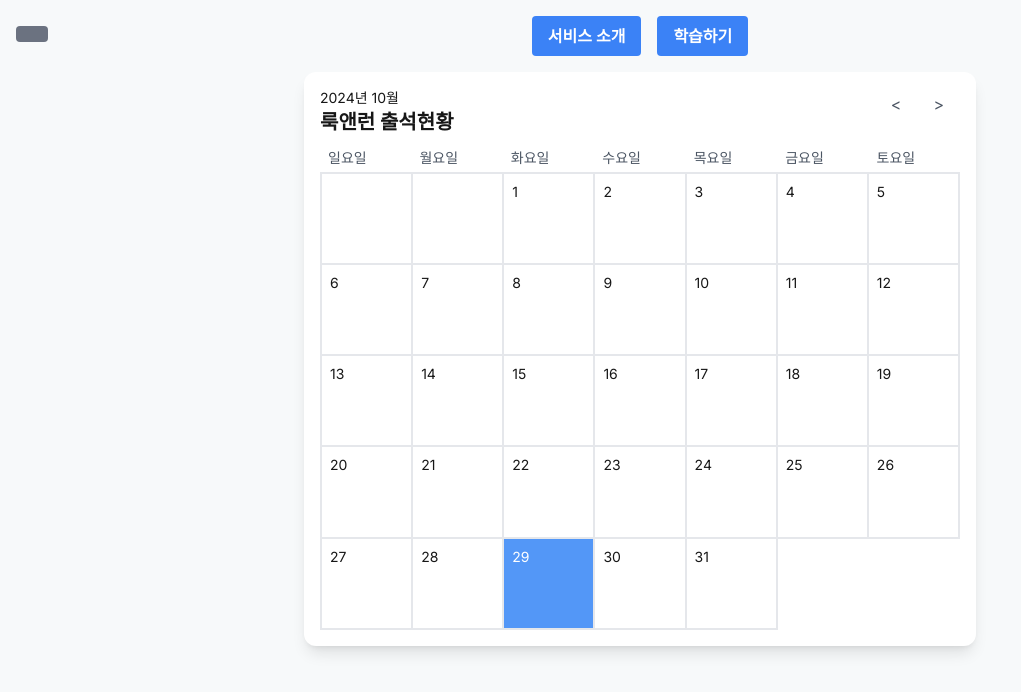
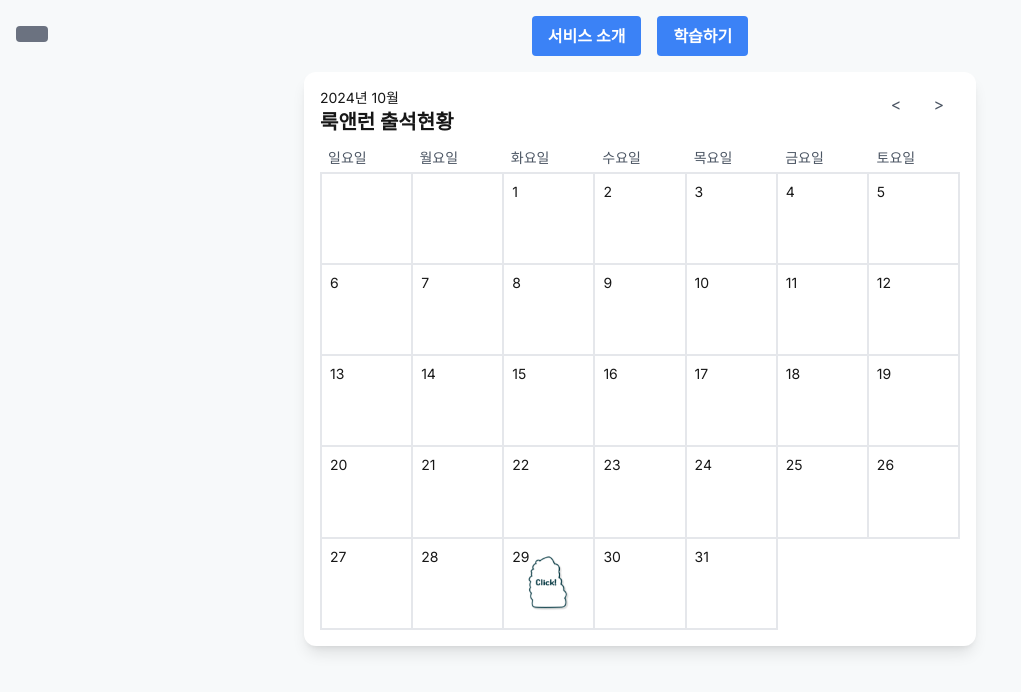
Before and after one commit to tinon1004/LookNLearn, a Next.js app: page /main in a window 1280 px wide. Shown: the top 692 px of the page, without its empty margins (0-1021 px from the left). Built offline with nearby package versions, Linux system fonts and the light colour scheme.

Commit message:
Feat: add empty attendance sticker for today's date

```diff
--- a/src/app/main/MainPage.tsx
+++ b/src/app/main/MainPage.tsx
@@ -2,6 +2,7 @@
 
 import React, { useState } from 'react';
 import { useRouter } from 'next/navigation';
+import Image from 'next/image';
 
 
 type CalendarProps = {
@@ -10,6 +11,7 @@ type CalendarProps = {
 
 const Calendar: React.FC<CalendarProps> = ({ onDayClick }) => {
   const [currentDate, setCurrentDate] = useState<Date>(new Date());
+  const [isFirstCompletion, setIsFirstCompletion] = useState<boolean>(false);
   const today = new Date();
 
   const daysInMonth = new Date(currentDate.getFullYear(), currentDate.getMonth() + 1, 0).getDate();
@@ -30,13 +32,13 @@ const Calendar: React.FC<CalendarProps> = ({ onDayClick }) => {
   return (
     <div className="bg-white rounded-xl shadow-lg p-4 w-full max-w-2xl">
       <style jsx>{`
-        @keyframes blink {
-          0% { background-color: #60A5FA; }
-          50% { background-color: #2563EB; }
-          100% { background-color: #60A5FA; }
+         @keyframes pulse {
+          0% { transform: scale(1); }
+          50% { transform: scale(1.1); }
+          100% { transform: scale(1); }
         }
-        .blink-animation {
-          animation: blink 2s infinite;
+        .pulse-animation {
+          animation: pulse 2s infinite;
         }
       `}</style>
       <div className="flex justify-between items-start mb-2">
@@ -78,12 +80,21 @@ const Calendar: React.FC<CalendarProps> = ({ onDayClick }) => {
           <button
             key={day}
             onClick={() => handleDayClick(day)}
-            className={`relative aspect-square border-r-2 border-b-2 border-gray-200
-              ${isToday(day) ? 'text-white blink-animation' : ''}`}
+            className={`relative aspect-square border-r-2 border-b-2 border-gray-200`}
           >
             <div className="absolute top-2 left-2 text-sm">
               {day}
             </div>
+            {isToday(day) && !isFirstCompletion && (
+              <div className="absolute inset-0 flex items-center justify-center pulse-animation">
+                <Image
+                  src="/img/stickers/empty-sticker1.png"
+                  alt="Empty sticker"
+                  width={40}
+                  height={40}
+                />
+              </div>
+            )}
           </button>
         ))}
       </div>
```
Also changed, not shown: public/img/stickers/empty-sticker1.png (added).
